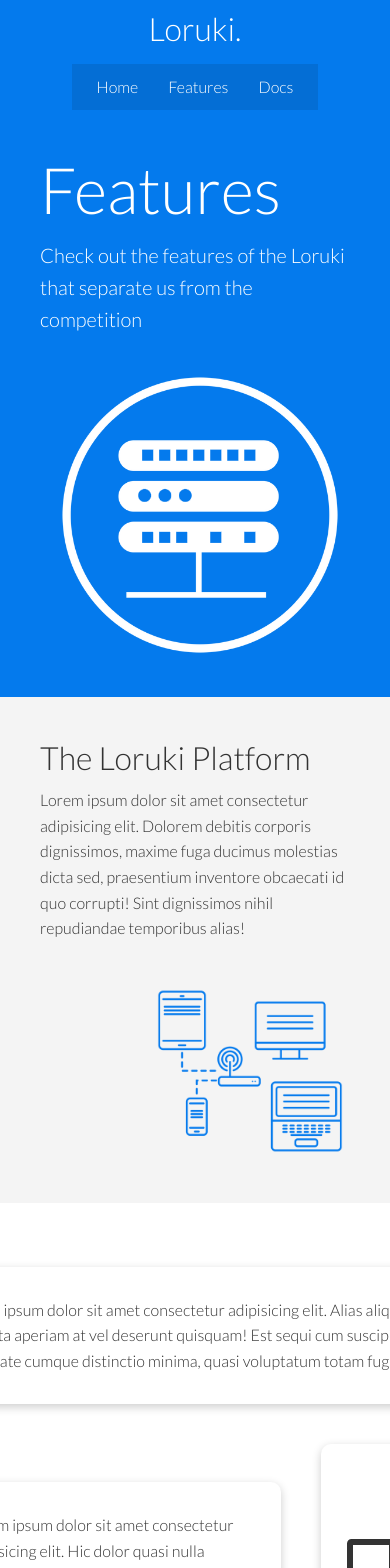
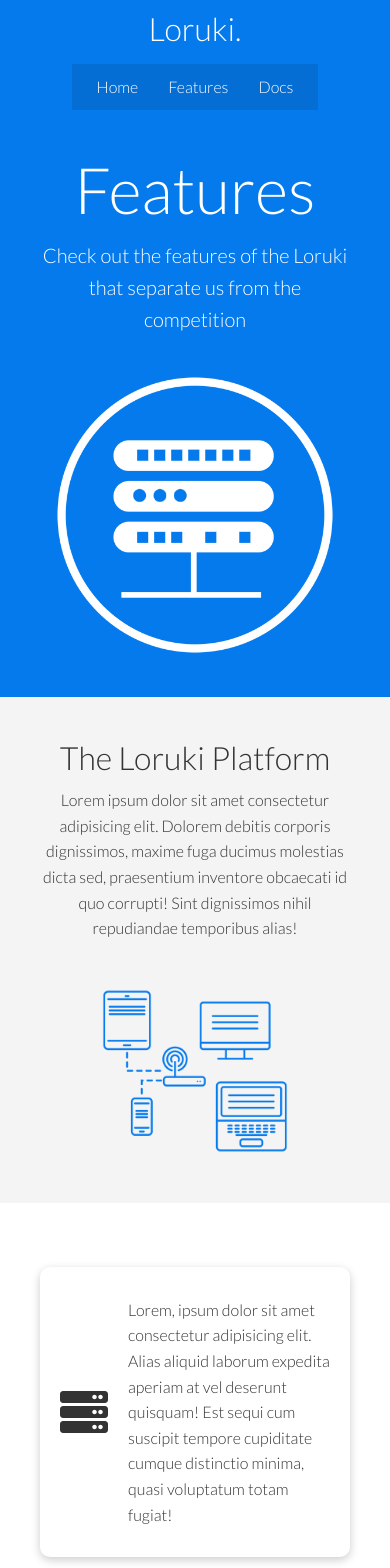
Before and after one commit to coolpythoncodes/loruki-website, a React (Create React App) app: page /features in a window 390 px wide. Shown: the top 1568 px of the page. Built offline with nearby package versions, Linux system fonts and the light colour scheme.

Commit message:
made docs and features pages mobile responsive

```diff
--- a/src/sass/main.scss
+++ b/src/sass/main.scss
@@ -239,9 +239,11 @@ footer{
 
 }
 
+
+
 // Tablets and under
 @media(max-width: 768px){
-    .grid, .showcase .grid, .stats .grid, .cli .grid, .cloud .grid{
+    .grid, .showcase .grid, .stats .grid, .cli .grid, .cloud .grid, .features-main .grid, .docs-main .grid{
         grid-template-columns: 1fr;
         grid-template-rows: 1fr;
     }
@@ -270,6 +272,24 @@ footer{
             }
         }
     }
+
+    .features-head, .features-sub-head, .docs-head{
+        text-align: center;
+
+        img{
+            justify-self: center;
+        }
+    }
+
+    .features-main{
+
+        .grid{
+
+            & > *:first-child, & > *:nth-child(2){
+                grid-column: 1;
+            }
+        }
+    }
 }
 
 
```
